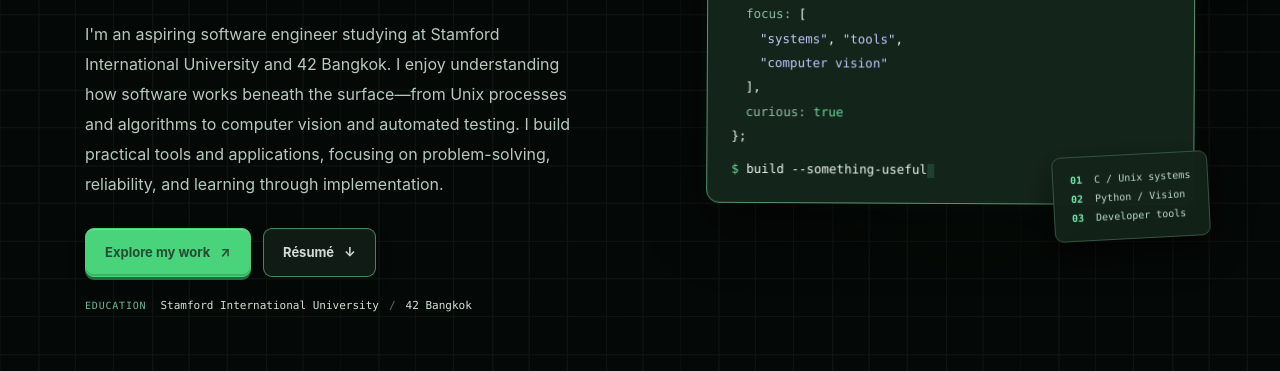
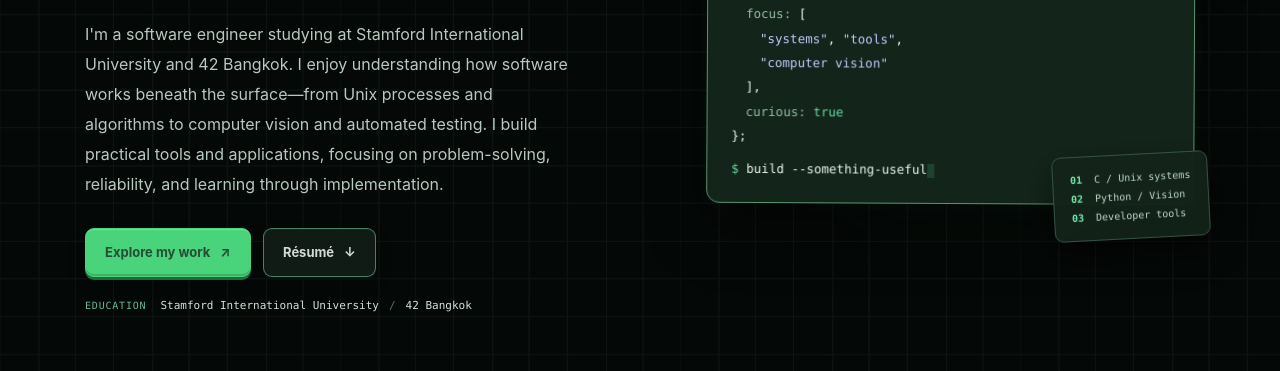
Before and after one commit to linthantkyaw2002/profile, a plain HTML site: page index.html in a window 1280 px wide. Shown: the part 384-755 px from the top of the page. Drawn offline with nearby package versions, Linux system fonts and the light colour scheme.

Commit message:
minor fix

```diff
--- a/index.html
+++ b/index.html
@@ -65,7 +65,7 @@
                 <p class="eyebrow hero-intro">HELLO, I'M</p>
                 <h1 class="hero-name">Lin Thant Kyaw</h1>
                 <p class="hero-tagline">I build software <span class="hero-gradient">from the inside out.</span></p>
-                <p class="hero-description">I'm an aspiring software engineer studying at Stamford International University and 42 Bangkok. I enjoy understanding how software works beneath the surface—from Unix processes and algorithms to computer vision and automated testing. I build practical tools and applications, focusing on problem-solving, reliability, and learning through implementation.</p>
+                <p class="hero-description">I'm a software engineer studying at Stamford International University and 42 Bangkok. I enjoy understanding how software works beneath the surface—from Unix processes and algorithms to computer vision and automated testing. I build practical tools and applications, focusing on problem-solving, reliability, and learning through implementation.</p>
                 <div class="hero-buttons">
                     <a class="my-button" href="#projects">Explore my work <span aria-hidden="true">↗</span></a>
                     <a class="outline-button resume-button" download="" href="assets/docs/Lin_Thant_Kyaw_Resume.pdf"> Résumé <span aria-hidden="true">↓</span> </a>
```
